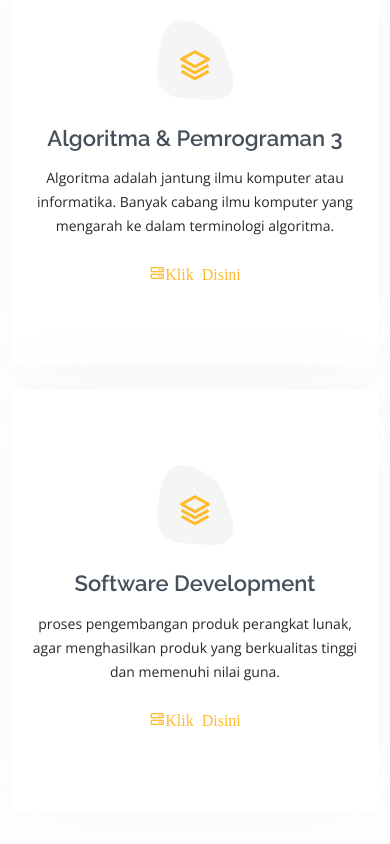
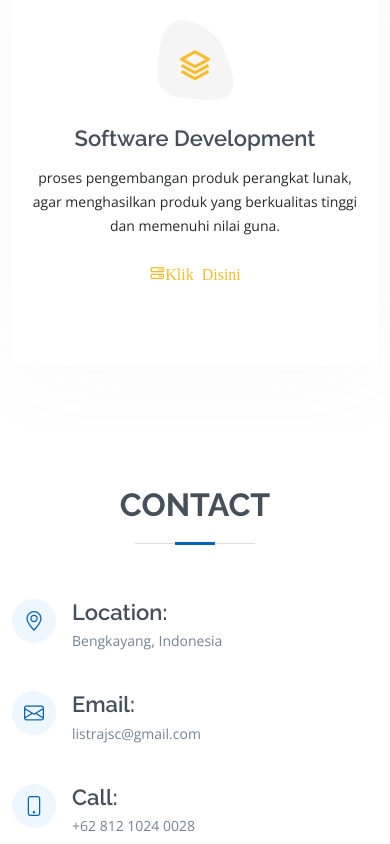
Before and after one commit to listra1321/listra.github.io, a plain HTML site: page index.html in a window 390 px wide. Shown: the part 9340-10184 px from the top of the page. Drawn offline with nearby package versions, Linux system fonts and the light colour scheme.

Commit message:
Update index.html

```diff
--- a/index.html
+++ b/index.html
@@ -469,20 +469,6 @@
                 </svg>
                 <i class="bx bx-layer"></i>
               </div>
-              <h4><a href="">Algoritma & Pemrograman 3</a></h4>
-              <p>Algoritma adalah jantung ilmu komputer atau informatika. Banyak cabang ilmu komputer yang mengarah ke dalam terminologi algoritma. </p><br>
-              <a href="portfolio-details3.html" class="portfolio-details-lightbox" data-glightbox="type: external" title="Portfolio Details"><i class="bx bx-server"><span>Klik Disini</span></i></a>
-            </div>
-          </div>
-
-           <div class="col-lg-4 col-md-6 d-flex align-items-stretch mt-4" data-aos="zoom-in" data-aos-delay="100">
-            <div class="icon-box iconbox-yellow">
-              <div class="icon">
-                <svg width="100" height="100" viewBox="0 0 600 600" xmlns="#">
-                  <path stroke="none" stroke-width="0" fill="#f5f5f5" d="M300,503.46388370962813C374.79870501325706,506.71871716319447,464.8034551963731,527.1746412648533,510.4981551193396,467.86667711651364C555.9287308511215,408.9015244558933,512.6030010748507,327.5744911775523,490.211057578863,256.5855673507754C471.097692560561,195.9906835881958,447.69079081568157,138.11976852964426,395.19560036434837,102.3242989838813C329.3053358748298,57.3949838291264,248.02791733380457,8.279543830951368,175.87071277845988,42.242879143198664C103.41431057327972,76.34704239035025,93.79494320519305,170.9812938413882,81.28167332365135,250.07896920659033C70.17666984294237,320.27484674793965,64.84698225790005,396.69656628748305,111.28512138212992,450.4950937839243C156.20124167950087,502.5303643271138,231.32542653798444,500.4755392045468,300,503.46388370962813"></path>
-                </svg>
-                <i class="bx bx-layer"></i>
-              </div>
               <h4><a href="">Software Development</a></h4>
               <p>proses pengembangan produk perangkat lunak, agar menghasilkan produk yang berkualitas tinggi dan memenuhi nilai guna. </p><br>
               <a href="https://drive.google.com/drive/folders/1zMOc47uDDadhyuQhANq23u4pRQ0X3mFx?usp=sharing" class="portfolio-details-lightbox" data-glightbox="type: external" title="Portfolio Details"><i class="bx bx-server"><span>Klik Disini</span></i></a>
```
